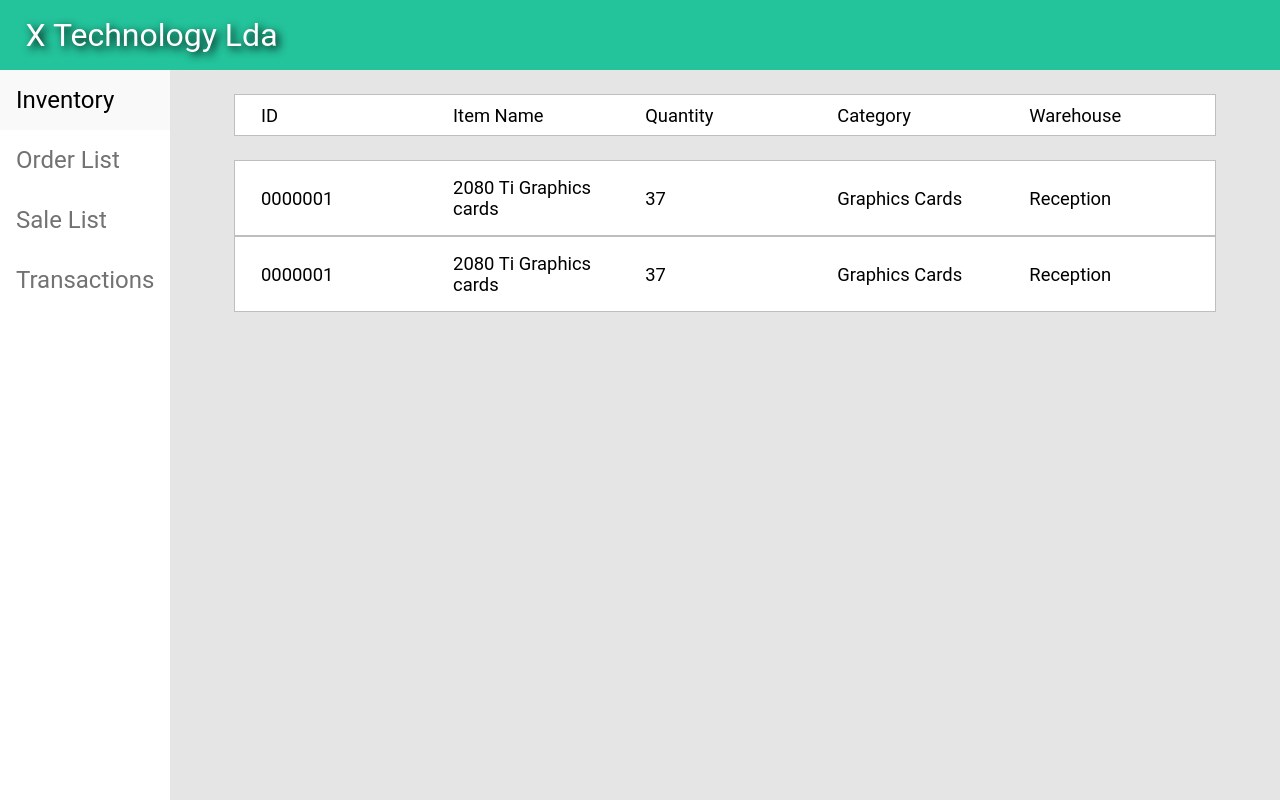
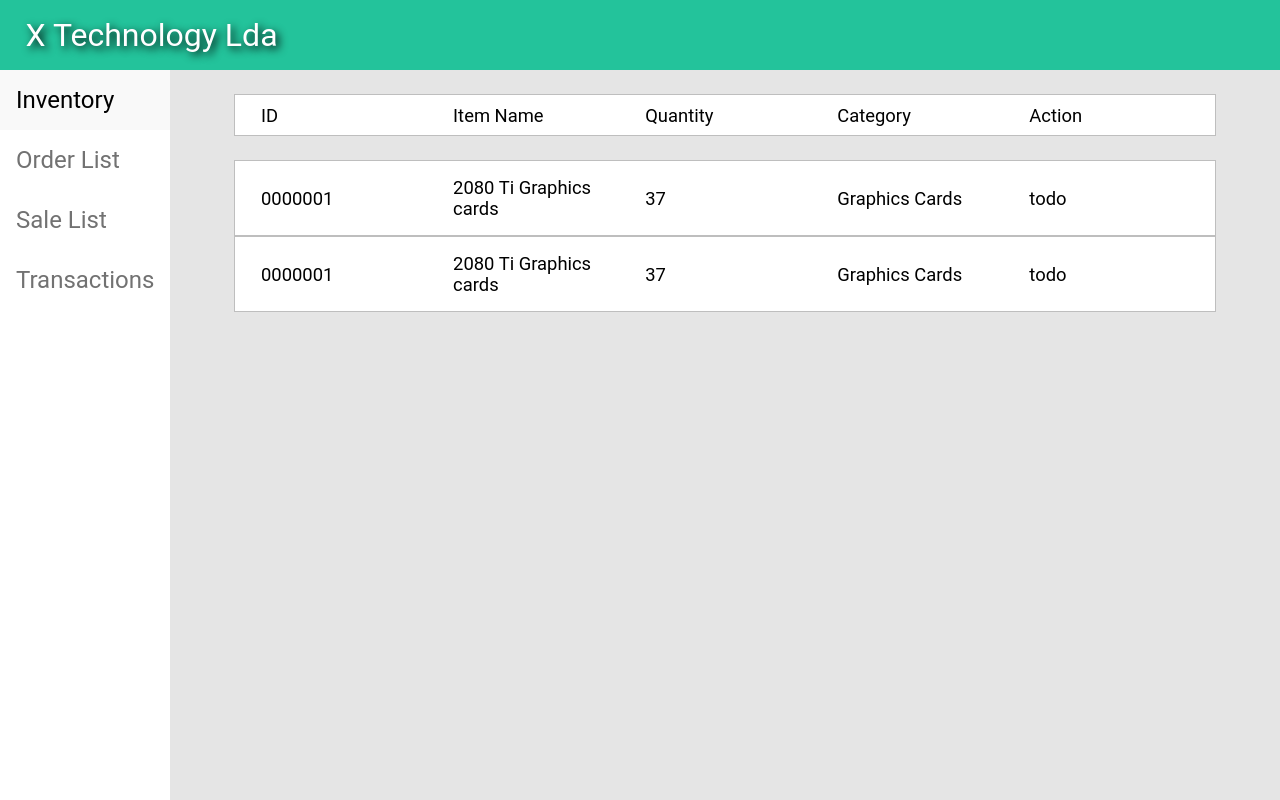
Before and after one commit to leonardofmoura/sinf, a React (Create React App) app in the folder x-logistics/: page /inventory in a window 1280 px wide. Built offline with nearby package versions, Linux system fonts and the light colour scheme.

Commit message:
Added subtable to inventory and table row hover

```diff
--- a/x-logistics/src/App.css
+++ b/x-logistics/src/App.css
@@ -2,6 +2,7 @@
 body, html {
   --primary-color: #23C39B;
   --primary-color-darker: #177B62;
+  --primary-color-lighter: #dbfff6;
   --background-color: #E5E5E5;
   --background-color-lighter:#F9F9F9;
   --inactive-sidebar-item: #727272;
--- a/x-logistics/src/components/inventory/Inventory.jsx
+++ b/x-logistics/src/components/inventory/Inventory.jsx
@@ -1,31 +1,44 @@
 import Tabel from "../tabel/Tabel/Tabel.jsx";
 import TabelHeader from "../tabel/TabelHeader/TabelHeader.jsx";
 import TabelRow from "../tabel/TabelRow/TabelRow.jsx";
+import TabelRowSubRow from "../tabel/TabelRowSubRow/TabelRowSubRow.jsx";
 
 const Inventory = () => {
 
-    const tabelHeaders = ["ID", "Item Name", "Quantity", "Category", "Warehouse"];
+    const tabelHeaders = ["ID", "Item Name", "Quantity", "Category", "Action"];
+    const subTabelHeaders = ["ID", "Quantity", "Warehouse", "SomeAction"];
 
-    const saleExample = {
-        saleData: ["0000001", "2080 Ti Graphics cards", "37", "Graphics Cards"],
-        warehouse: "Reception",
+    const itemExample = {
+        info: ["0000001", "2080 Ti Graphics cards", "37", "Graphics Cards"],
+        itemWarehouses: [
+            ["000001","30","Reception"],
+            ["000002","7","A1"],
+        ],
     };
 
-    const pendingPicking = [saleExample, saleExample];
+    const example = [itemExample,itemExample];
 
     return (
         <Tabel>
             <TabelHeader headers={tabelHeaders}/>
             {
-                pendingPicking.map((sale, index) => {
+                example.map((item, index) => {
                     return (
                         <TabelRow
                             key={index}
-                            subHeaders={tabelHeaders}
-                            data={sale.saleData}
-                            disableExpansion={true}
-                            actionComponent={sale.warehouse}
-                        />
+                            subHeaders={subTabelHeaders}
+                            data={item.info}
+                            actionComponent={<a>todo</a>}
+                        >
+                            {
+                                item.itemWarehouses.map((item,index) => {
+                                    return (
+                                        <TabelRowSubRow data={item} key={index}
+                                            actionComponent={<a>todo</a>}/>
+                                    )
+                                })
+                            }
+                        </TabelRow>
                     )
                 })
             }
--- a/x-logistics/src/components/tabel/TabelRow/TabelRow.module.css
+++ b/x-logistics/src/components/tabel/TabelRow/TabelRow.module.css
@@ -6,6 +6,10 @@
 
     background-color: white;
     border: 0.1rem solid #bebebe;
+}
+
+.tableRowCollapsed:hover {
+    background-color: var(--primary-color-lighter);
 }
 
 .tableRowExpanded {
@@ -18,6 +22,10 @@
     border-top: 0.1rem solid #bebebe;
     border-left: 0.1rem solid #bebebe;
     border-right: 0.1rem solid #bebebe;
+}
+
+.tableRowExpanded:hover {
+    background-color: var(--primary-color-lighter);
 }
 
 .tableRow:hover {
```
